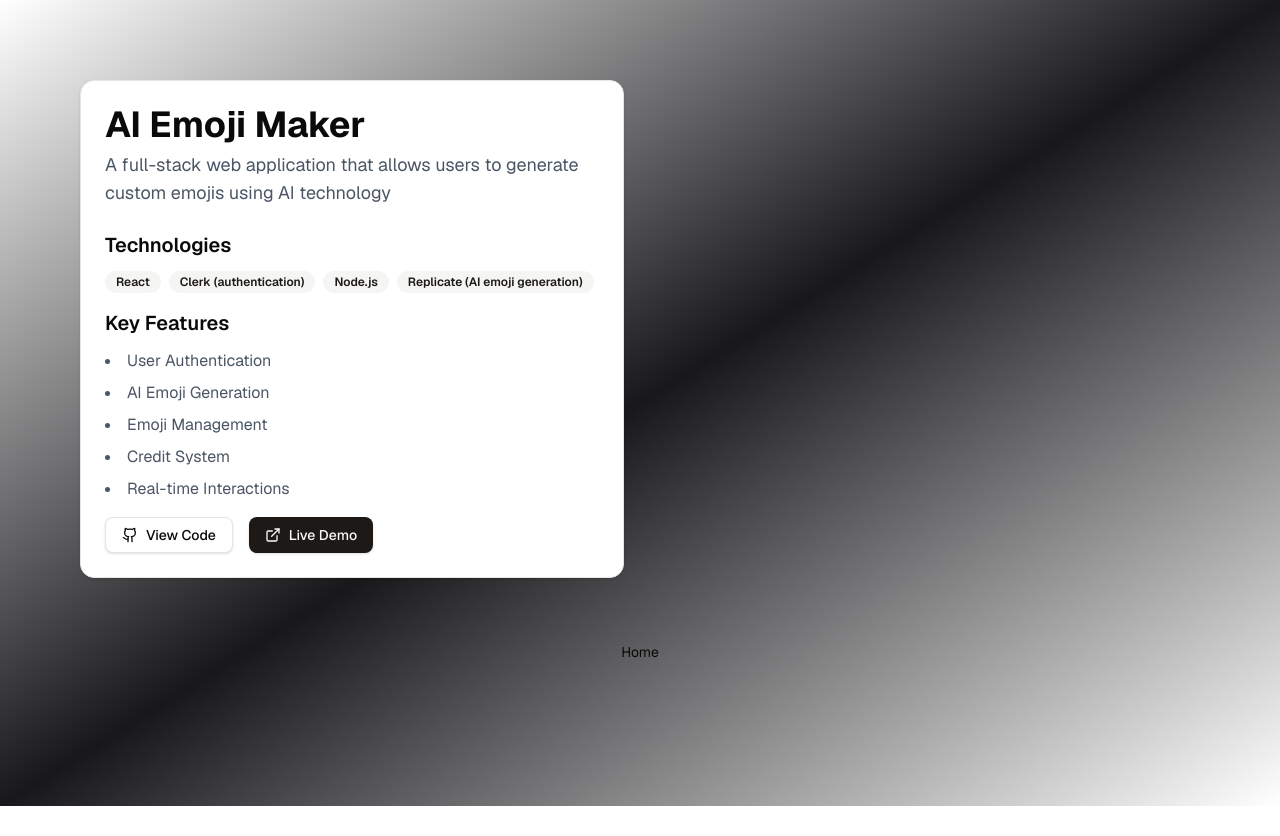
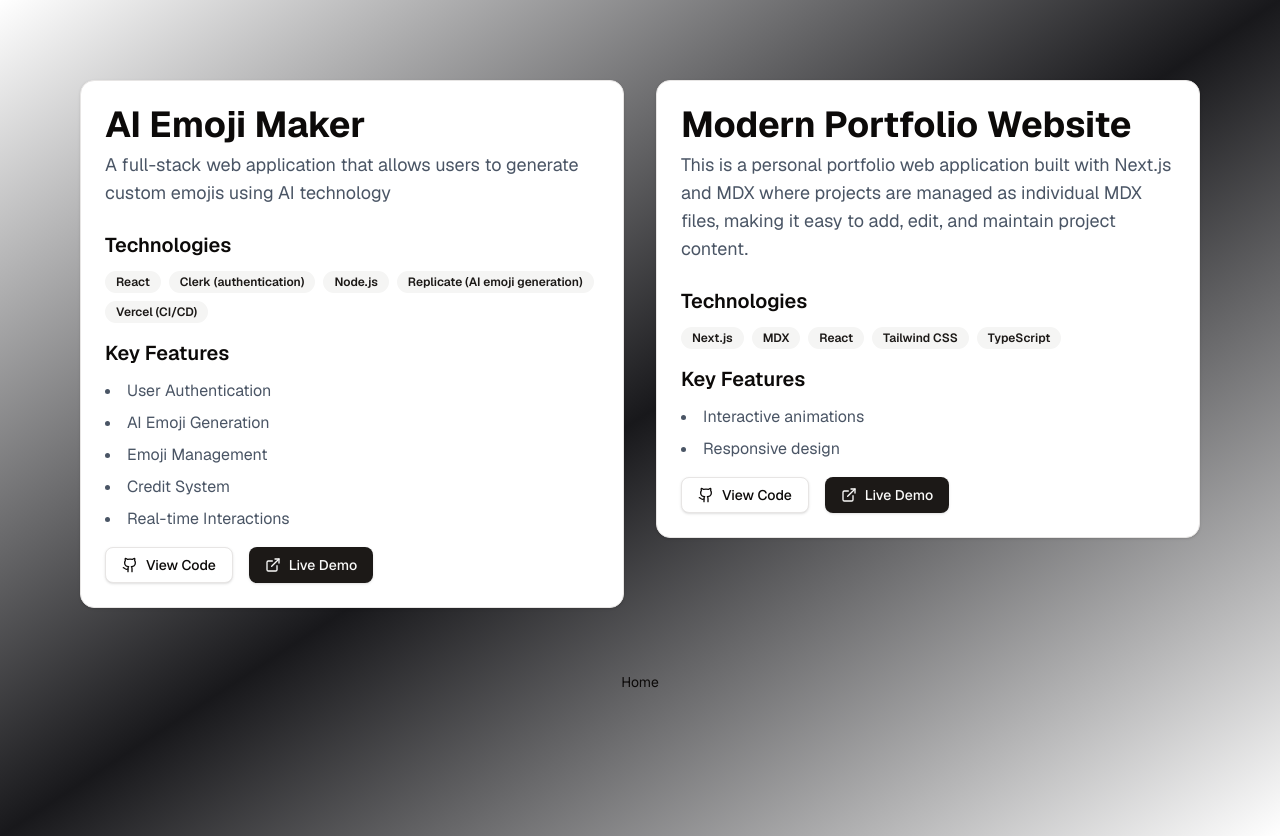
Before and after one commit to victorggonzalez/victorggonzalez.github.io, a Next.js app: page /projects/full-stack in a window 1280 px wide. Before the commit the page ends 806 px from the top, so only its background shows below. Built offline with nearby package versions, Linux system fonts and the light colour scheme.

Commit message:
refactor to use mdx

```diff
--- /dev/null
+++ b/content/projects/ai-emoji-maker.mdx
@@ -0,0 +1,16 @@
+---
+title: "AI Emoji Maker"
+category: "full-stack"
+description: "A full-stack web application that allows users to generate custom emojis using AI technology"
+date: "2025-05-11"
+technologies: ["React", "Clerk (authentication)", "Node.js", "Replicate (AI emoji generation)", "Vercel (CI/CD)"]
+githubUrl: "https://github.com/victorggonzalez/emoji-maker"
+liveUrl: "https://emoji-maker-sigma.vercel.app/"
+features: [
+    "User Authentication",
+    "AI Emoji Generation",
+    "Emoji Management",
+    "Credit System",
+    "Real-time Interactions"
+]
+---
--- /dev/null
+++ b/content/projects/my-portfolio.mdx
@@ -0,0 +1,14 @@
+---
+title: "Modern Portfolio Website"
+category: "full-stack"
+description: "This is a personal portfolio web application built with Next.js and MDX where projects are managed as individual MDX files, making it easy to add, edit, and maintain project content."
+technologies: ["Next.js", "MDX", "React", "Tailwind CSS", "TypeScript"]
+githubUrl: "https://github.com/victorggonzalez/victorggonzalez.github.io"
+liveUrl: "https://victorggonzalez.github.io"
+date: "2025-05-11"
+published: true
+features: [
+  "Interactive animations",
+  "Responsive design",
+]
+---
--- a/package.json
+++ b/package.json
@@ -15,8 +15,10 @@
     "@radix-ui/react-navigation-menu": "^1.2.6",
     "class-variance-authority": "^0.7.1",
     "clsx": "^2.1.1",
+    "gray-matter": "^4.0.3",
     "lucide-react": "^0.488.0",
     "next": "15.3.0",
+    "next-mdx-remote": "^5.0.0",
     "react": "^19.0.0",
     "react-dom": "^19.0.0",
     "tailwind-merge": "^3.2.0",
--- a/src/app/projects/[id]/page.tsx
+++ b/src/app/projects/[id]/page.tsx
@@ -1,24 +1,25 @@
+import { getAllCategories, getProjectsByCategory } from "@/lib/projects";
+import { MDXRemote } from "next-mdx-remote/rsc"; // for Next.js 13+ app directory
 import { use } from "react";
 import Container from "@/components/Container";
 import { Card, CardContent, CardHeader } from "@/components/ui/card";
 import { Badge } from "@/components/badge";
 import { Button } from "@/components/button";
-import { projects } from "@/data/projects";
 import { Github, ExternalLink } from "lucide-react";
 import Link from "next/link";
 
 export async function generateStaticParams() {
-  const projects = [{ id: "full-stack" }, { id: "ai" }, { id: "frontend" }];
-  return projects.map((project) => ({
-    id: project.id,
-  }));
+  return getAllCategories().map((category) => ({ id: category }));
 }
 
-export default function ProjectPage({ params }: { params: Promise<{ id: string }> }) {
+export default function ProjectPage({
+  params,
+}: {
+  params: Promise<{ id: string }>;
+}) {
   const { id } = use(params);
-  const projectList = projects.filter((p) => p.type == id)
-
-  if (!projectList.length) {
+  const projects = getProjectsByCategory(id);
+  if (!projects) {
     return (
       <Container>
         <main>
@@ -33,47 +34,67 @@ export default function ProjectPage({ params }: { params: Promise<{ id: string }
     <Container>
       <main>
         <div className="max-w-6xl mx-auto grid grid-cols-1 md:grid-cols-2 gap-8">
-          {projectList.map((project) => (
-            <div key={project.id}>
+          {projects.map((project) => (
+            <div key={project.slug}>
+              <div>
                 <Card>
                   <CardHeader>
-                  <h1 className="text-4xl font-bold">{project.title}</h1>
-                  <p className="text-lg text-gray-600 dark:text-gray-300">{project.description}</p>
+                    <h1 className="text-4xl font-bold">{project.meta.title}</h1>
+                    <p className="text-lg text-gray-600 dark:text-gray-300">
+                      {project.meta.description}
+                    </p>
                   </CardHeader>
                   <CardContent>
                     <div>
+                      {project.meta.technologies && (
                         <div className="mb-4">
-                      <h3 className="text-xl font-semibold mb-3">Technologies</h3>
+                          <h3 className="text-xl font-semibold mb-3">
+                            Technologies
+                          </h3>
                           <div className="flex flex-wrap gap-2">
-                        {project.technologies.map((tech) => (
+                            {project.meta.technologies?.map((tech: string) => (
                               <Badge key={tech} variant="secondary">
                                 {tech}
                               </Badge>
                             ))}
                           </div>
                         </div>
+                      )}
                       <div className="mb-4">
-                      <h3 className="text-xl font-semibold mb-3">Key Features</h3>
+                        <h3 className="text-xl font-semibold mb-3">
+                          Key Features
+                        </h3>
                         <ul className="list-disc list-inside space-y-2">
-                        {project.features.map((feature) => (
-                          <li key={feature} className="text-gray-600 dark:text-gray-300">
+                          {project.meta.features?.map((feature: string) => (
+                            <li
+                              key={feature}
+                              className="text-gray-600 dark:text-gray-300"
+                            >
                               {feature}
                             </li>
                           ))}
                         </ul>
                       </div>
                       <div className="flex gap-4">
-                      {project.githubUrl && (
+                        {project.meta.githubUrl && (
                           <Button variant="outline" asChild>
-                          <a href={project.githubUrl} target="_blank" rel="noopener noreferrer">
+                            <a
+                              href={project.meta.githubUrl}
+                              target="_blank"
+                              rel="noopener noreferrer"
+                            >
                               <Github className="mr-2 h-4 w-4" />
                               View Code
                             </a>
                           </Button>
                         )}
-                      {project.liveUrl && (
+                        {project.meta.liveUrl && (
                           <Button asChild>
-                          <a href={project.liveUrl} target="_blank" rel="noopener noreferrer">
+                            <a
+                              href={project.meta.liveUrl}
+                              target="_blank"
+                              rel="noopener noreferrer"
+                            >
                               <ExternalLink className="mr-2 h-4 w-4" />
                               Live Demo
                             </a>
@@ -83,6 +104,10 @@ export default function ProjectPage({ params }: { params: Promise<{ id: string }
                     </div>
                   </CardContent>
                 </Card>
+              </div>
+              <div>
+                <MDXRemote source={project.content} />
+              </div>
             </div>
           ))}
         </div>
--- a/src/data/projects.ts
+++ /dev/null
@@ -1,42 +0,0 @@
-export interface Project {
-  id: number;
-  type: string;
-  title: string;
-  description: string;
-  technologies: string[];
-  githubUrl?: string;
-  liveUrl?: string;
-  features: string[];
-}
-
-export const projects: Project[] = [
-  {
-    id: 1,
-    type: "full-stack",
-    title: "AI Emoji Maker",
-    description: "A full-stack web application that allows users to generate custom emojis using AI technology",
-    technologies: ["React", "Clerk (authentication)", "Node.js", "Replicate (AI emoji generation)"],
-    githubUrl: "https://github.com/victorggonzalez/emoji-maker",
-    liveUrl: "https://emoji-maker-sigma.vercel.app/",
-    features: [
-      "User Authentication",
-      "AI Emoji Generation",
-      "Emoji Management",
-      "Credit System",
-      "Real-time Interactions"
-    ]
-  },
-  {
-    id: 1,
-    type: "frontend",
-    title: "Modern Portfolio Website",
-    description: "A sleek and responsive portfolio website showcasing creative work with smooth animations and modern design principles.",
-    technologies: ["React", "Tailwind CSS", "TypeScript"],
-    githubUrl: "https://github.com/victorggonzalez/victorggonzalez.github.io",
-    liveUrl: "https://victorggonzalez.github.io",
-    features: [
-      "Interactive animations",
-      "Responsive design",
-    ]
-  }
-];
--- /dev/null
+++ b/src/lib/projects.ts
@@ -0,0 +1,36 @@
+import fs from 'fs';
+import path from 'path';
+import matter from 'gray-matter';
+
+const projectsDirectory = path.join(process.cwd(), 'content/projects');
+
+export function getProjectSlugs() {
+  return fs.readdirSync(projectsDirectory).filter(file => file.endsWith('.mdx'));
+}
+
+export function getProjectBySlug(slug: string) {
+  const realSlug = slug.replace(/\\.mdx$/, '');
+  const fullPath = path.join(projectsDirectory, `${realSlug}`);
+  const fileContents = fs.readFileSync(fullPath, 'utf8');
+  const { data, content } = matter(fileContents);
+  return {
+    slug: realSlug,
+    meta: data,
+    content,
+  };
+}
+
+export function getAllProjects() {
+  const slugs = getProjectSlugs();
+  return slugs.map(slug => getProjectBySlug(slug));
+}
+
+export function getAllCategories() {
+  const projects = getAllProjects();
+  // Get unique categories
+  return [...new Set(projects.map(p => p.meta.category))];
+}
+
+export function getProjectsByCategory(category: string) {
+  return getAllProjects().filter(p => p.meta.category === category);
+}
```
Lines whose indentation alone changed are shown as unchanged.
